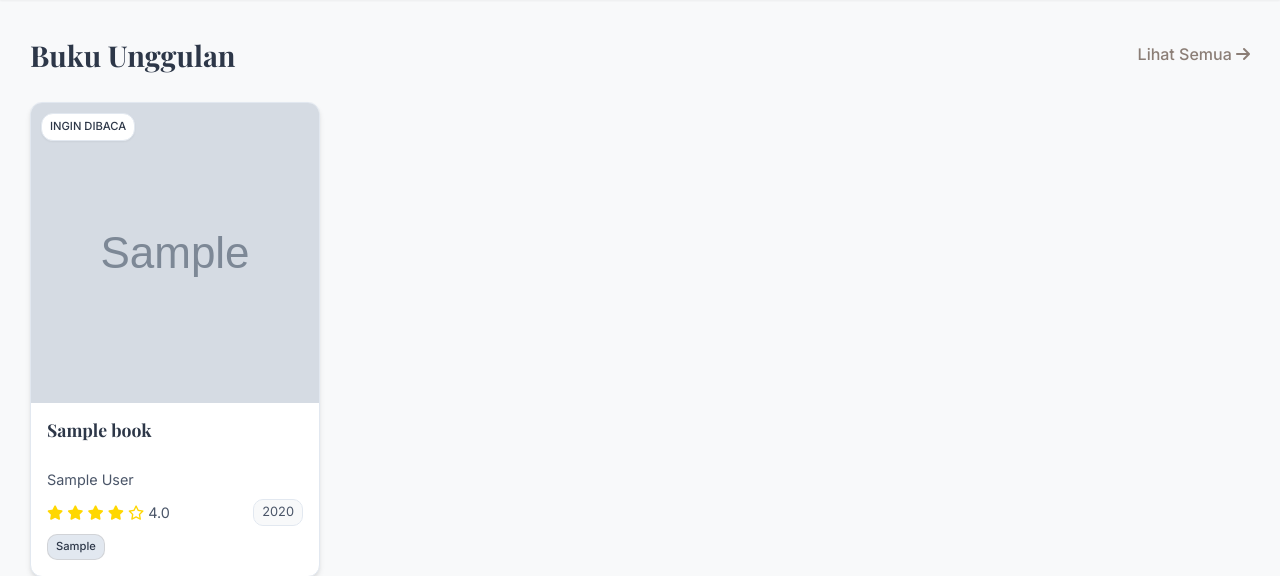
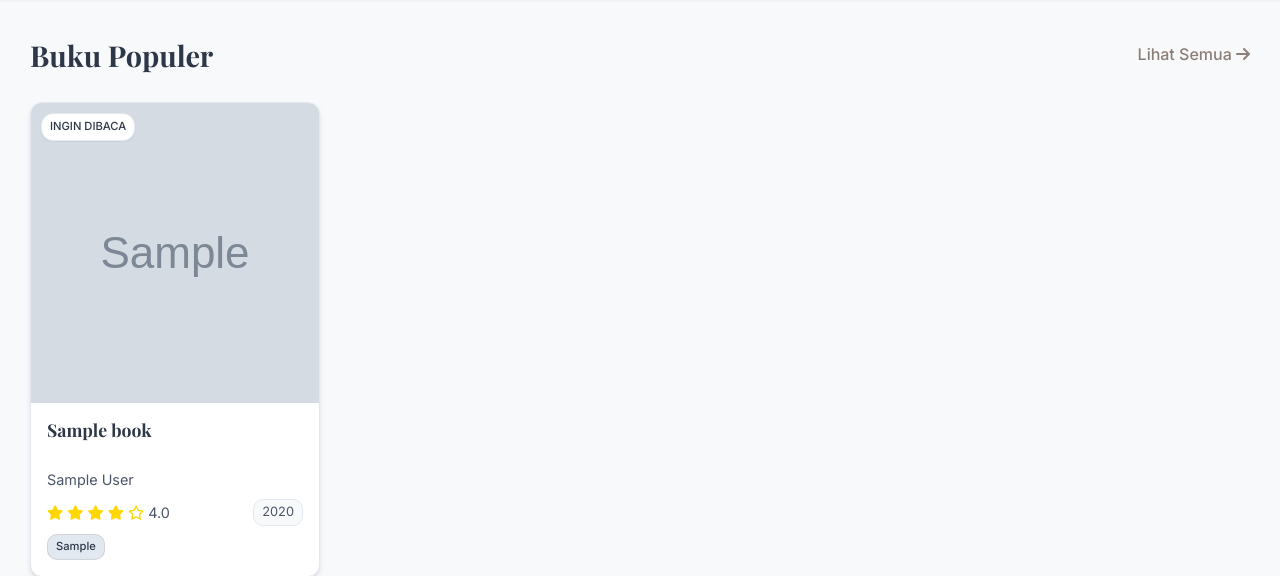
Before and after one commit to renoain/resensiku, a PHP site: page /resensiku/ in a window 1280 px wide. Shown: the part 81-657 px from the top of the page. Run offline with PHP 8.4, Linux system fonts and the light colour scheme; the visitor is signed in with stand-in values (Sample User, id 1); tables that the repository leaves empty or names only in its code hold one stand-in row (values such as "Sample post"); grey boxes marked "Sample" are stand-in pictures.

Commit message:
edit unggulan ke populer

```diff
--- a/index.php
+++ b/index.php
@@ -184,7 +184,7 @@ $user_initials = strtoupper(substr(explode(' ', $user_name)[0], 0, 1));
             <?php if (!empty($featured_books) && empty($search)): ?>
             <section class="books-section">
                 <div class="section-header">
-                    <h2 class="section-title">Buku Unggulan</h2>
+                    <h2 class="section-title">Buku Populer</h2>
                     <a href="books.php" class="view-all">Lihat Semua <i class="fas fa-arrow-right"></i></a>
                 </div>
                 <div class="books-grid">
```
